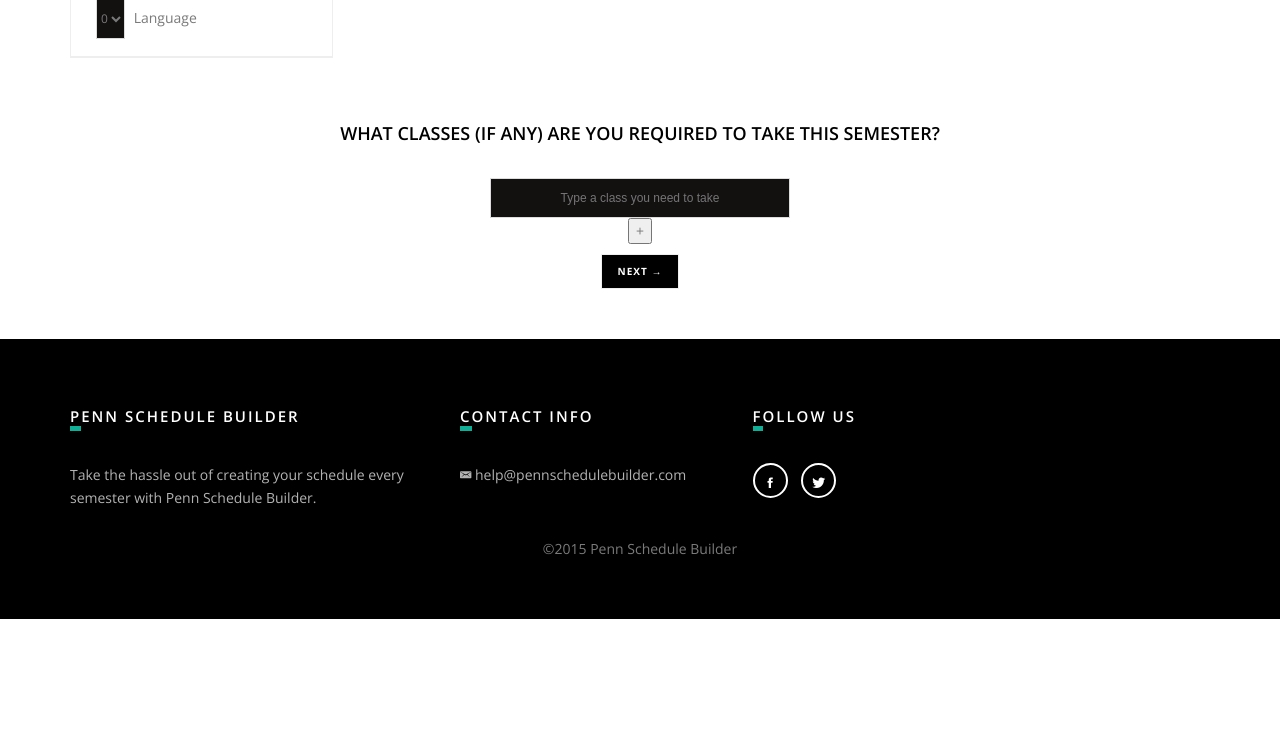
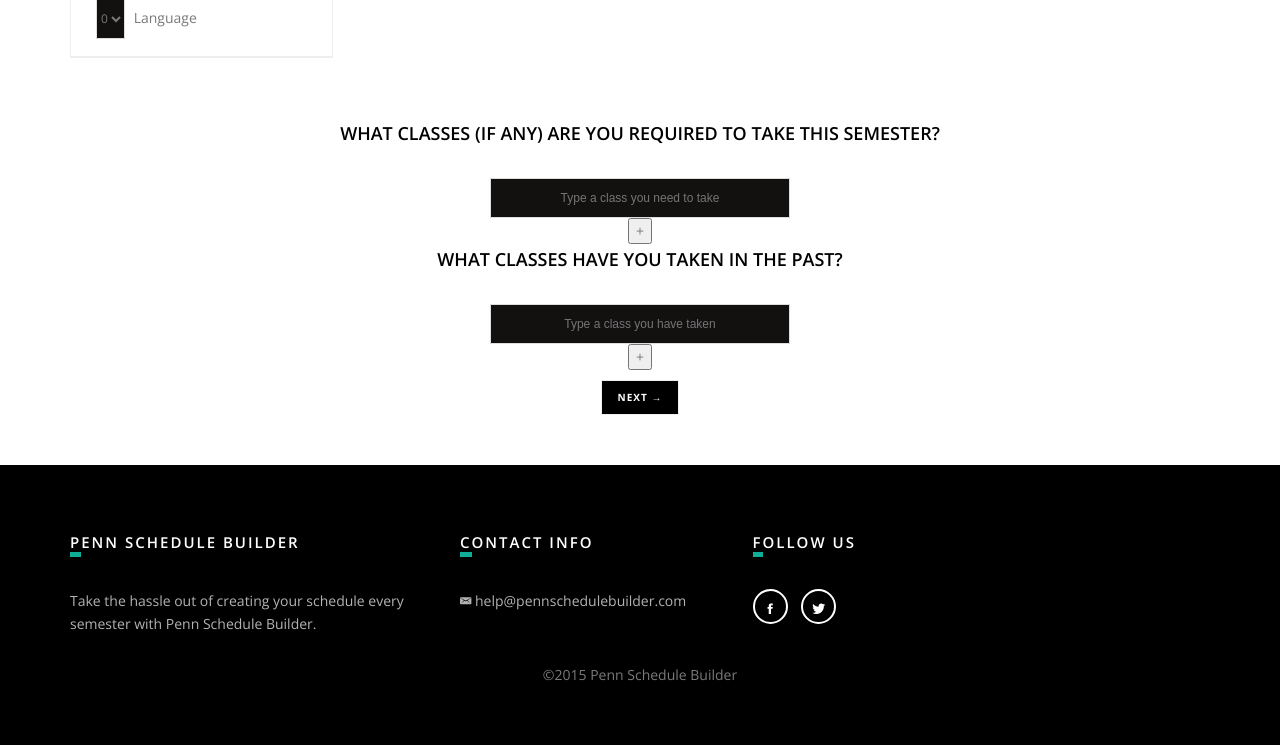
Before and after one commit to shulmanbrent/Penn-Schedule-Builder, a Flask app: page /scheduler in a window 1280 px wide. Shown: the part 1501-2246 px from the top of the page. Before the commit the page ends 2120 px from the top, so only its background shows below. Run offline with Flask 2, Linux system fonts and the light colour scheme; some libraries are stand-ins or nearby versions; some web fonts are replaced.

Commit message:
Added ability to add classes that yor have taken

```diff
--- a/templates/base.html
+++ b/templates/base.html
@@ -136,5 +136,10 @@ function addQuestion(){
    limit++;
    $("#first_form").append("<div style='text-align: center;'><input type='text' name='required-class-" + limit + "' placeholder='Type a class you need to take' class='need_class_input'></div>");
 }</script>
+    <script type="text/javascript">var limit = 1;
+    function addQuestion2(){
+       limit++;
+       $("#inputFields_2").append("<div style='text-align: center;'><input type='text' name='taken-class-" + limit + "' placeholder='Type a class you have taken' form='first_form' class='need_class_input'></div>");
+    }</script>
     </body>
 </html>
--- a/templates/restrictions.html
+++ b/templates/restrictions.html
@@ -12,8 +12,6 @@
         <div class="space-70"></div>
         <div class="container">
             <div class="row">
-
-
 
             <div class="col-sm-4">
                             <!-- Panel default -->
--- a/templates/scheduler.html
+++ b/templates/scheduler.html
@@ -395,7 +395,7 @@
             </div><!--pricing 4 col row end-->
             <div class="space-40"></div>
 
-            <div id="inputFields" class="row">
+            <div id="inputFields_1" class="row">
                 <div  class="col-md-12" style="text-align: center;">
                     <h4 class="heading-mini">What classes (if any) are you required to take this semester?</h4>
                 </div>
@@ -415,6 +415,19 @@
                 }
             </script>
 
+            <div id="inputFields_2" class="row">
+                <div  class="col-md-12" style="text-align: center;">
+                    <h4 class="heading-mini">What classes have you taken in the past?</h4>
+                </div>
+                    <div style="text-align: center;">
+                        <input type="text" name="taken-class-1" placeholder="Type a class you have taken" form="first_form" class="need_class_input">
+                    </div>
+            </div>
+            <div style="text-align: center;">
+                <button name="data" type="button" onclick="addQuestion2()">+</button>
+            </div>
+
+
             <p><center><a onclick='submitDetailsForm()' href="#" class="btn theme-btn-default btn-lg" style="background-color:#000;color:#FFF;size:large">Next &#8594;</a></p></center><div class="space-40"></div>
 
 
```
